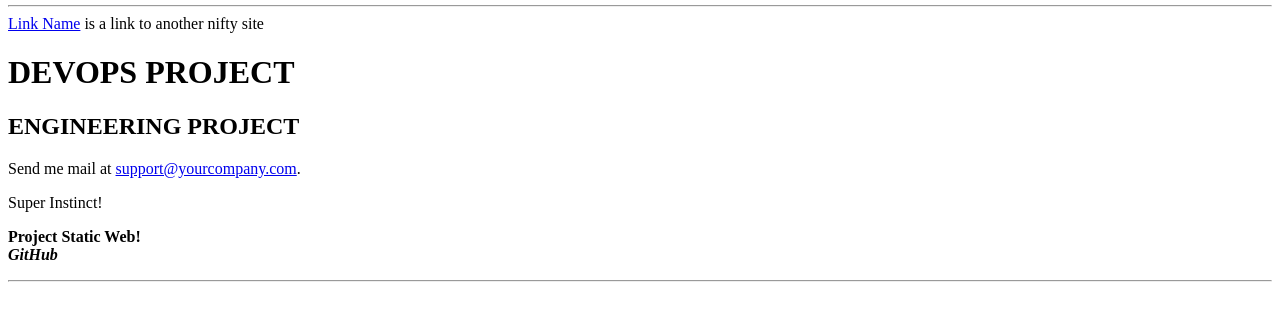
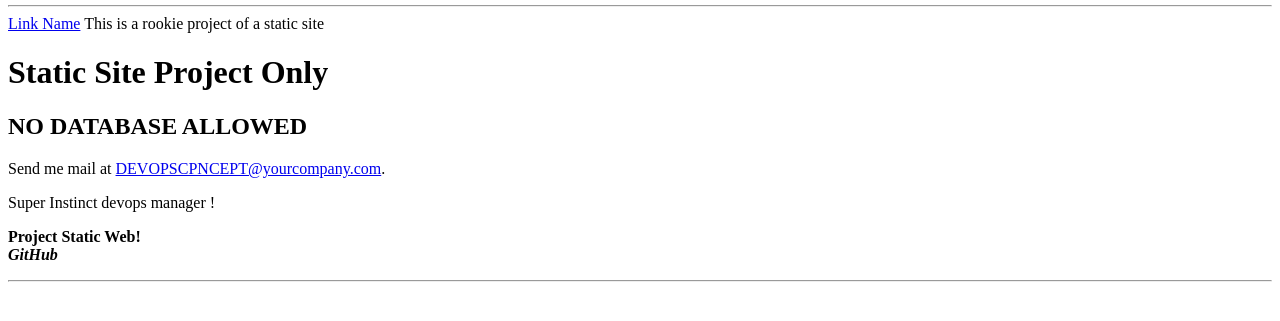
Before and after one commit to eyewande2022/portfolio, a plain HTML site: page index.html in a window 1280 px wide. Shown: the part 27-348 px from the top of the page. Drawn offline with Linux system fonts and the light colour scheme.

Commit message:
Update index.html

```diff
--- a/index.html
+++ b/index.html
@@ -14,17 +14,17 @@
 
 <a href="http://somegreatsite.com">Link Name</a>
 
-is a link to another nifty site
+This is a rookie project of a static site
 
-<H1>DEVOPS PROJECT</H1>
+<H1>Static Site Project Only</H1>
 
-<H2>ENGINEERING PROJECT</H2>
+<H2>NO DATABASE ALLOWED </H2>
 
 Send me mail at <a href="mailto:support@yourcompany.com">
 
-support@yourcompany.com</a>.
+DEVOPSCPNCEPT@yourcompany.com</a>.
 
-<P> Super Instinct!
+<P> Super Instinct devops manager !
 
 <P> <B>Project Static Web!</B>
 
```
